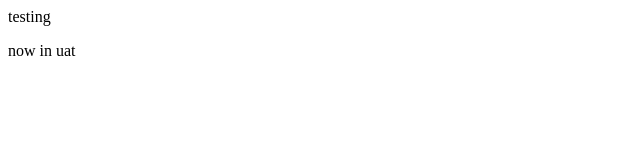
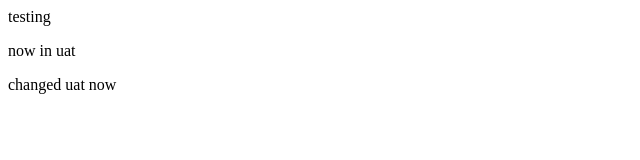
Before and after one commit to dvckyy/gittest, a plain HTML site: page index.html in a window 1280 px wide. Shown: the whole page, without its empty margins (0-640 px from the left). Drawn offline with Linux system fonts and the light colour scheme.

Commit message:
changed uat now

```diff
--- a/index.html
+++ b/index.html
@@ -5,5 +5,6 @@
     <body>
         <p>testing</p>
         <p>now in uat</p>
+        <p>changed uat now</p>
     </body>
 </html>
```
